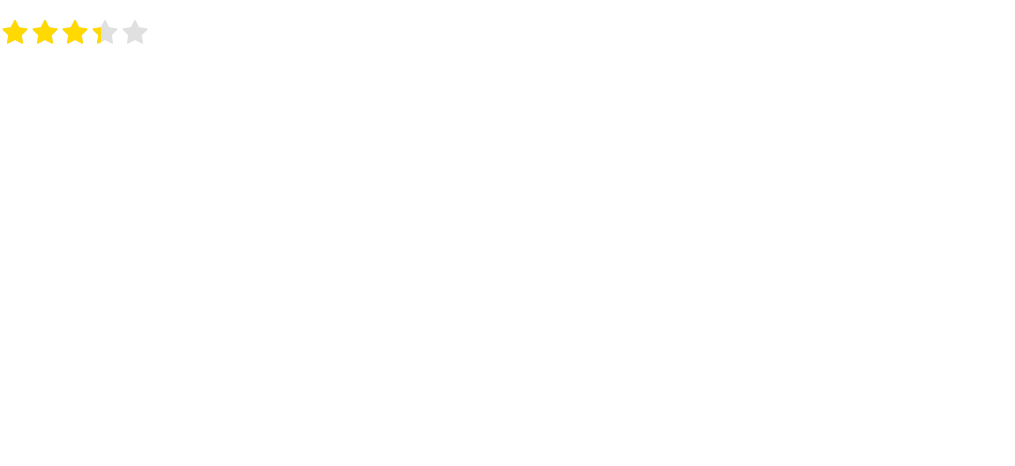
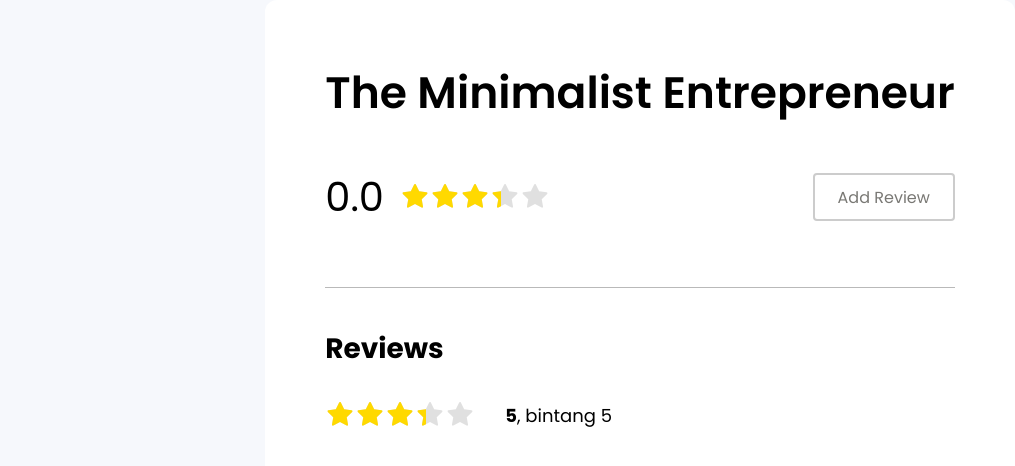
Before and after one commit to aznaqCre18/test-artpedia, a React (Create React App) app in the folder rating-use-react/: page / in a window 1280 px wide. Shown: the top 466 px of the page, without its empty margins (0-1015 px from the left). Built offline with nearby package versions, Linux system fonts and the light colour scheme.

Commit message:
use component star display for average star & list star

```diff
--- a/rating-use-react/src/components/RatingDisplay/component.js
+++ b/rating-use-react/src/components/RatingDisplay/component.js
@@ -57,7 +57,7 @@
     }
 
     return (
-      <div className="stars">
+      <div className="stars" style={{width: width * 5, height: 30}}>
         {starPlaceholder}
         {star}
       </div>
--- a/rating-use-react/src/pages/RatingPage/component.js
+++ b/rating-use-react/src/pages/RatingPage/component.js
@@ -5,6 +5,12 @@
   render() {
     return (
       <div className="container">
+        <div className="add-review-section">
+          <h1 className="title">The Minimalist Entrepreneur</h1>
+          <div className="avrg-add-review">
+            <div className="avrg-wrapper">
+              <h1 className="avrg-count">0.0</h1>
+              <div className="stars-avrg">
                 <RatingDisplay
                   value={3.5}
                   width={30}
@@ -12,6 +18,26 @@
                   spacing={4}
                 />
               </div>
+            </div>
+            <button className="btn-add-review">Add Review</button>
+          </div>
+        </div>
+        <h3 className="title-review">Reviews</h3>
+        <div className="list-review-sections">
+          <div className="list-rating-wrapper">
+            <RatingDisplay
+              value={3.5}
+              width={30}
+              height={30}
+              spacing={4}
+            />
+            <div className="testimoni">
+              <span className="rate-value-number">5</span>
+              <span className="user-testimoni">, bintang 5</span>
+            </div>
+          </div>
+        </div>
+      </div>
     )
   }
 }
--- a/rating-use-react/src/styles/index.scss
+++ b/rating-use-react/src/styles/index.scss
@@ -7,6 +7,15 @@
   font-family: Poppins;
 }
 
+body {
+  background-color: #F6F8FC;
+  display: flex;
+  align-items: center;
+  justify-content: center;
+  height: 100vh;
+  width: 100vw;
+}
+
 //COMPONENTS
 @import './component/stars-display';
 
--- a/rating-use-react/src/styles/pages/_rating-page.scss
+++ b/rating-use-react/src/styles/pages/_rating-page.scss
@@ -0,0 +1,97 @@
+.container {
+  background-color: #fff;
+  border-radius: 12px;
+  height: 800px;
+  max-width: 800px;
+  max-height: 800;
+  padding: 60px;
+  overflow: auto;
+
+  .add-review-section {
+    padding-bottom: 60px;
+    border-bottom: 1px solid #B9B9B9;
+    margin-bottom: 40px;
+
+    .title {
+      font-size: 44px;
+      font-weight: 600;
+      margin-bottom: 42px;
+    }
+
+    .avrg-add-review {
+      display: flex;
+      justify-content: space-between;
+      align-items: center;
+      .avrg-wrapper {
+        display: flex;
+        gap: 16px;
+        align-items: center;
+        h1 {
+          font-size: 40px;
+          font-weight: 400;
+        }
+
+        .stars-avrg {
+          position: relative;
+          display: inline-flex;
+          height: 30px;
+        }
+      }
+
+      .btn-add-review {
+        width: 142px;
+        height: 48px;
+        background-color: transparent;
+        border: 2px solid #CCC;
+        border-radius: 4px;
+        font-size: 16px;
+        color: #797874;
+
+        &:hover {
+          cursor: pointer;
+          opacity: .7;
+        }
+      }
+    }
+  }
+
+  h3.title-review {
+    font-size: 28px;
+    font-weight: 700;
+    margin-bottom: 30px;
+  }
+
+  .list-review-sections {
+    .list-rating-wrapper {
+      display: flex;
+      align-items: center;
+      gap: 30px;
+      margin-bottom: 32px;
+
+      .testimoni {
+        span {
+          font-size: 18px;
+
+          &.rate-value-number {
+            font-weight: 700;
+          }
+        }
+      }
+    }
+  }
+
+  &:-webkit-scrollbar-track {
+    -webkit-box-shadow: inset 0 0 6px rgba(0,0,0,0.3);
+    background-color: #F5F5F5;
+  }
+
+  &::-webkit-scrollbar {
+    width: 6px;
+    background-color: #F5F5F5;
+    border-radius: 6px;
+  }
+
+  &::-webkit-scrollbar-thumb {
+    background-color: #333;
+  }
+}
```
Lines whose indentation alone changed are shown as unchanged.
